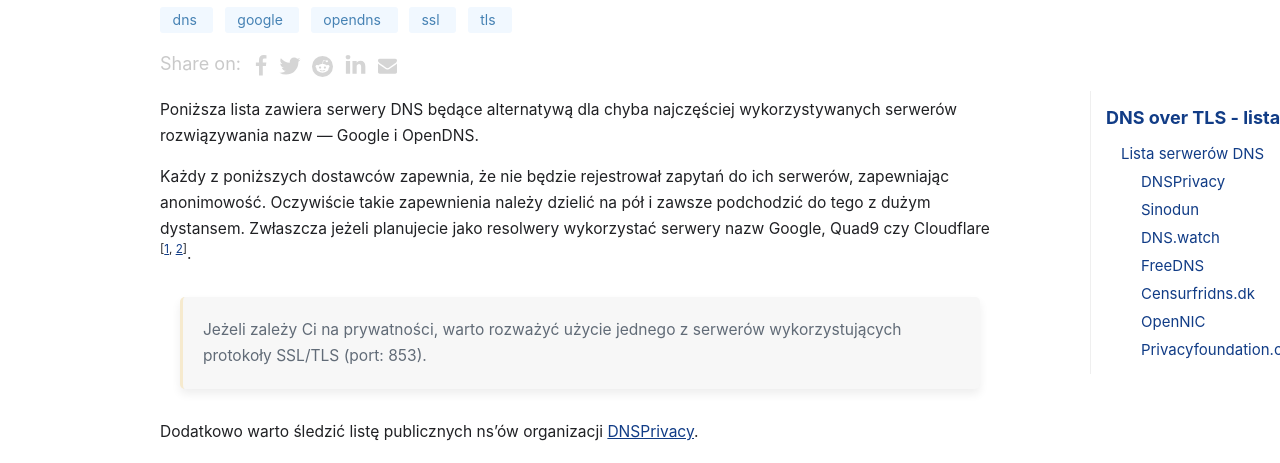
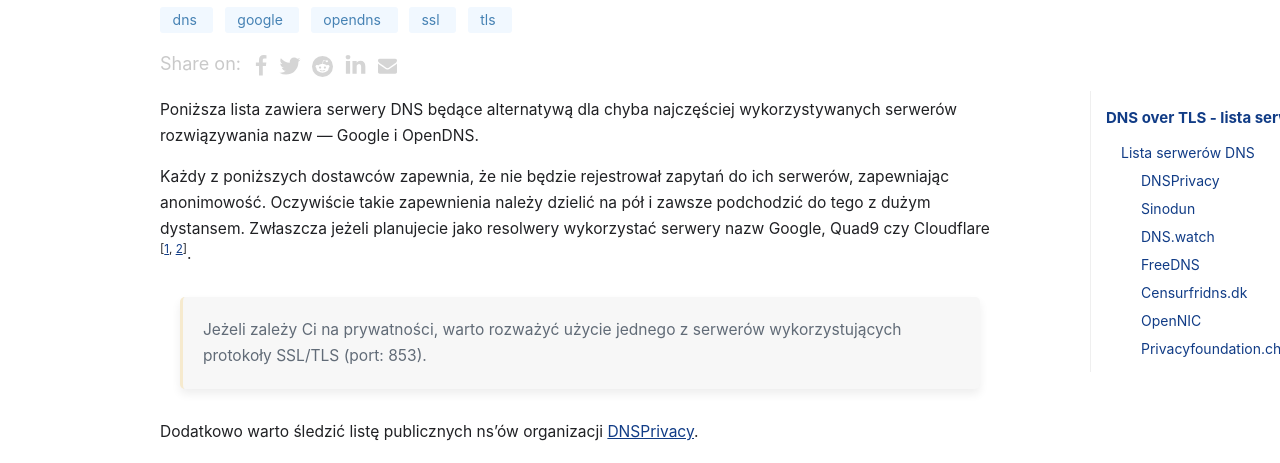
Before and after one commit to terrorizer1980/trimstray.github.io, a Jekyll site: the page built from _posts/2018-12-29-dns_over_tls-lista_serwerow.md, in a window 1280 px wide. Shown: the part 279-742 px from the top of the page. Built offline with Jekyll 4.4.1, drawn with Linux system fonts in a browser that asks for light colours.

Commit message:
uncommited changes - signed-off-by: trimstray <trimstray@gmail.com>

```diff
--- a/assets/style.scss
+++ b/assets/style.scss
@@ -909,7 +909,7 @@ main > nav {
   margin-right: -405px;
   height: 100%;
   left: 100em;
-  font-size: 15px;
+  font-size: 14px;
   color: #666;
   margin-top: 42px;
   line-height: 18px;
@@ -948,14 +948,14 @@ section {
 #beg-id {
   margin-left: 15px;
   text-decoration: none;
-  font: 700 18px/24px -apple-system, Arial, sans-serif;
+  font: 700 15px/24px -apple-system, Arial, sans-serif;
   display: -webkit-box;
 }
 
 #end-id {
   margin-left: 15px;
   text-decoration: none;
-  font: 700 18px/24px -apple-system, Arial, sans-serif;
+  font: 700 15px/24px -apple-system, Arial, sans-serif;
   display: -webkit-box;
 }
 
```
